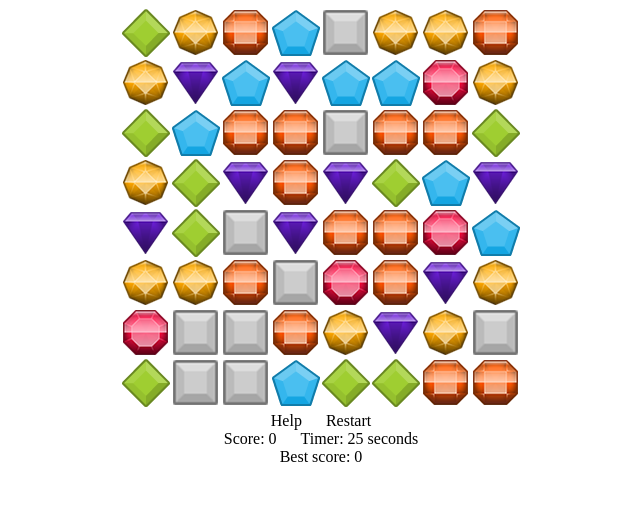
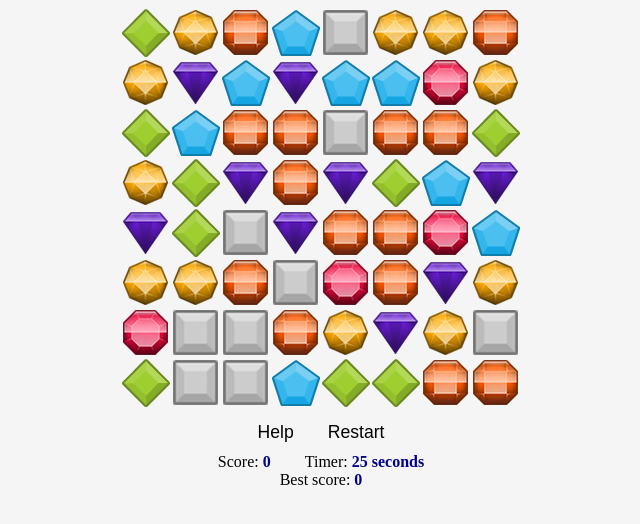
Before and after one commit to noobiept/bejeweled, a plain HTML site: page index.html in a window 1280 px wide. Shown: the whole page, without its empty margins (319-959 px from the left). Drawn offline with Linux system fonts and the light colour scheme.

Commit message:
- improve the styling of the game

```diff
--- a/css/style.css
+++ b/css/style.css
@@ -1,6 +1,7 @@
 body
     {
     text-align: center;
+    background-color: rgb(245, 245, 245);
     }
 
 ul
@@ -13,20 +14,35 @@ ul
 #GameMenu
     {
     visibility: hidden;
+    margin-top: 10px;
+    }
+
+#GameMenu > :first-child
+    {
+    margin: 10px;
     }
 
 #GameMenu ul > *
     {
     display: inline-block;
-    padding: 0 10px;
+    padding: 0 15px;
     }
 
 .button
     {
+    font-family: Arial, Helvetica, sans-serif;
+    font-size: 110%;
     cursor: pointer;
+
     }
 
 .button:hover
     {
     background-color: #ceb19e;
     }
+
+.value
+    {
+    font-weight: bold;
+    color: darkblue;
+    }
--- a/index.html
+++ b/index.html
@@ -30,11 +30,11 @@
             <li id="Restart" class="button">Restart</li>
         </ul>
         <ul>
-            <li>Score: <span id="Score"></span></li>
-            <li>Timer: <span id="Timer"></span></li>
+            <li>Score: <span id="Score" class="value"></span></li>
+            <li>Timer: <span id="Timer" class="value"></span></li>
         </ul>
         <ul>
-            <li>Best score: <span id="HighScore"></span></li>
+            <li>Best score: <span id="HighScore" class="value"></span></li>
         </ul>
     </div>
 </body>
```
